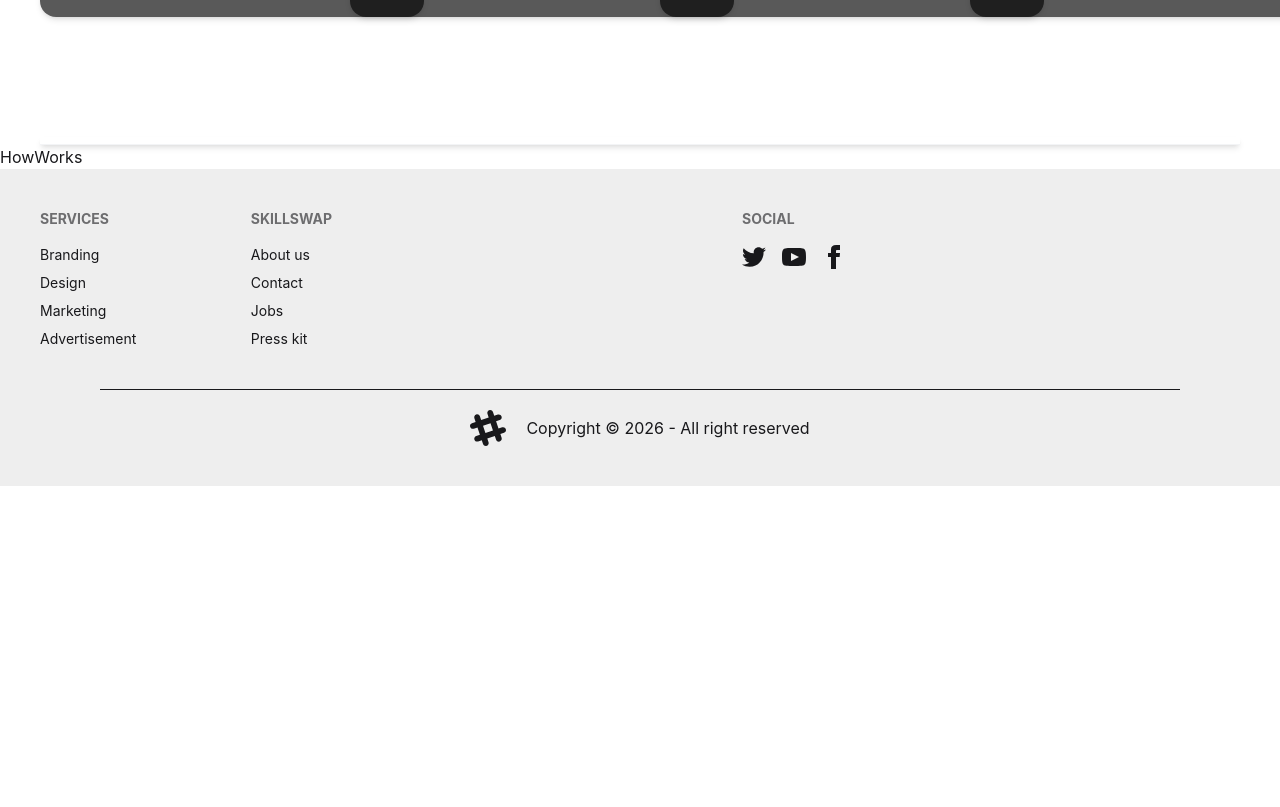
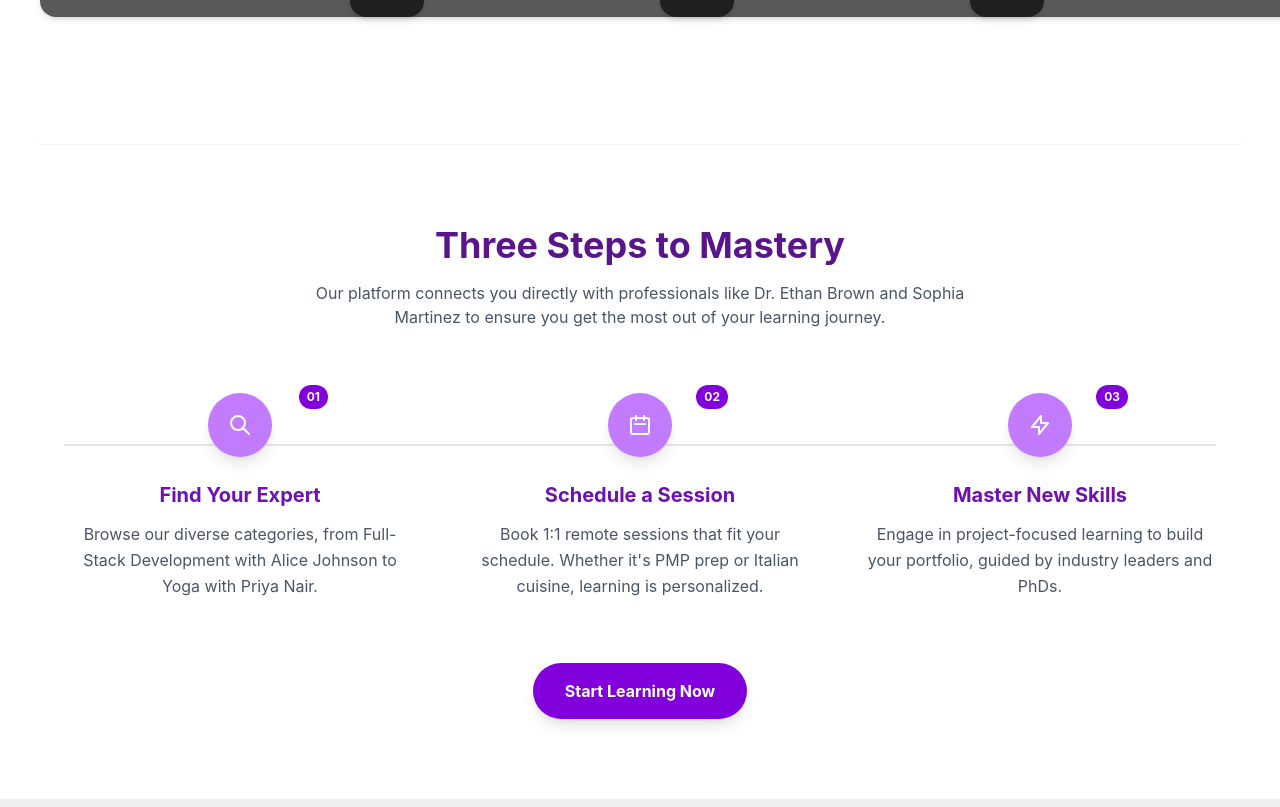
Before and after one commit to Dark-asteric/skill-swap-platform, a React (Vite) app: page / in a window 1280 px wide. Shown: the part 2253-3060 px from the top of the page. Before the commit the page ends 2739 px from the top, so only its background shows below. Built offline with nearby package versions, Linux system fonts and the light colour scheme.

Commit message:
added how it works section

```diff
--- a/src/components/AboutUs.jsx
+++ b/src/components/AboutUs.jsx
@@ -1,6 +1,12 @@
-import { useEffect, useState } from "react";
+import { useEffect, useState } from 'react';
 
 const AboutUs = () => {
+    const stats = [
+        { label: 'Diverse Categories', value: 'Technology, Design, Arts & More' },
+        { label: 'Expert Mentors', value: 'Industry Leaders & PhDs' },
+        { label: 'Learning Format', value: '1:1 Remote Sessions' },
+        { label: 'Project Focused', value: 'Real-world Portfolio Building' },
+    ];
     const [loading, setLoading] = useState(true);
 
     useEffect(() => {
@@ -14,12 +20,88 @@ const AboutUs = () => {
         </div>
     );
     return (
-        <>
-            <div className="mt-20 px-10">
-                about us
+        <section className="bg-white py-16 px-10 font-sans text-gray-800 mt-10">
+            <div className="max-w-7xl mx-auto">
+                <div className="text-center mb-16">
+                    <h2 className="text-sm font-bold text-purple-400 uppercase tracking-widest mb-3">
+                        Our Mission
+                    </h2>
+                    <h1 className="text-4xl md:text-5xl font-extrabold text-purple-800 mb-6">
+                        Empowering Careers Through Expert Mentorship
+                    </h1>
+                    <p className="text-lg text-gray-600 max-w-3xl mx-auto leading-relaxed">
+                        We bridge the gap between ambition and mastery. Our platform hosts top-tier providers like
+                        <span className="font-semibold text-purple-950"> Dr. Ethan Brown</span> (Data Science) and
+                        <span className="font-semibold text-purple-950"> Sophia Martinez</span> (UI/UX Design) to provide
+                        personalized, 1:1 coaching that goes beyond traditional video courses.
+                    </p>
+                </div>
+                <div className="grid grid-cols-1 md:grid-cols-2 gap-12 items-center mb-20">
+                    <div className="space-y-6">
+                        <h3 className="text-3xl font-bold text-purple-900">Why Learn With Us?</h3>
+                        <ul className="space-y-4">
+                            <li className="flex gap-4">
+                                <div className="flex-shrink-0 w-6 h-6 rounded-full bg-purple-400 flex items-center justify-center">
+                                    <svg className="w-4 h-4 text-[#04342C]" fill="none" viewBox="0 0 24 24" stroke="currentColor">
+                                        <path strokeLinecap="round" strokeLinejoin="round" strokeWidth={3} d="M5 13l4 4L19 7" />
+                                    </svg>
+                                </div>
+                                <p className="text-gray-700">
+                                    <span className="font-bold">Industry-Standard Tools:</span> Master Figma, Adobe Creative Suite,
+                                    and AWS Cloud architecture under professional guidance.
+                                </p>
+                            </li>
+                            <li className="flex gap-4">
+                                <div className="flex-shrink-0 w-6 h-6 rounded-full bg-purple-400 flex items-center justify-center">
+                                    <svg className="w-4 h-4 text-[#04342C]" fill="none" viewBox="0 0 24 24" stroke="currentColor">
+                                        <path strokeLinecap="round" strokeLinejoin="round" strokeWidth={3} d="M5 13l4 4L19 7" />
+                                    </svg>
+                                </div>
+                                <p className="text-gray-700">
+                                    <span className="font-bold">Global Perspective:</span> Learn Italian Cuisine from native chefs
+                                    or Spanish for Travelers through immersive, conversation-first methods.
+                                </p>
+                            </li>
+                            <li className="flex gap-4">
+                                <div className="flex-shrink-0 w-6 h-6 rounded-full bg-purple-400 flex items-center justify-center">
+                                    <svg className="w-4 h-4 text-[#04342C]" fill="none" viewBox="0 0 24 24" stroke="currentColor">
+                                        <path strokeLinecap="round" strokeLinejoin="round" strokeWidth={3} d="M5 13l4 4L19 7" />
+                                    </svg>
+                                </div>
+                                <p className="text-gray-700">
+                                    <span className="font-bold">Holistic Growth:</span> We support technical skills alongside
+                                    Mental Health First Aid and Personal Finance coaching.
+                                </p>
+                            </li>
+                        </ul>
+                    </div>
+
+                    <div className="relative">
+                        <img
+                            src="https://images.unsplash.com/photo-1593720213428-28a5b9e94613?w=800"
+                            alt="Full Stack Development Session"
+                            className="rounded-2xl shadow-2xl z-10 relative"
+                        />
+
+                    </div>
+                </div>
+                <div className="grid grid-cols-1 sm:grid-cols-2 lg:grid-cols-4 gap-8 bg-purple-900 rounded-3xl p-10 text-center shadow-xl">
+                    {stats.map((stat, index) => (
+                        <div key={index} className="space-y-2 border-r last:border-r-0 border-[#5DCAA5]/30 px-4">
+                            <div className="text-2xl font-bold text-purple-300">{stat.value}</div>
+                            <div className="text-[#E1F5EE] text-sm uppercase tracking-wider">{stat.label}</div>
+                        </div>
+                    ))}
+                </div>
+
+                {/* Closing Quote */}
+                <div className="mt-20 text-center italic text-gray-500 max-w-2xl mx-auto">
+                    "Our mission is to help people turn raw data into meaningful insights, captured
+                    moments into art, and business ideas into revenue-generating ventures."
+                </div>
             </div>
-        </>
-    )
-}
+        </section>
+    );
+};
 
-export default AboutUs
+export default AboutUs;
--- a/src/components/HowWorks.jsx
+++ b/src/components/HowWorks.jsx
@@ -1,9 +1,83 @@
-import React from 'react'
+import React from 'react';
 
 const HowWorks = () => {
-  return (
-    <div>HowWorks</div>
-  )
-}
+    const steps = [
+        {
+            id: 1,
+            title: "Find Your Expert",
+            description: "Browse our diverse categories, from Full-Stack Development with Alice Johnson to Yoga with Priya Nair.",
+            icon: (
+                <svg className="w-6 h-6" fill="none" viewBox="0 0 24 24" stroke="currentColor">
+                    <path strokeLinecap="round" strokeLinejoin="round" strokeWidth={2} d="M21 21l-6-6m2-5a7 7 0 11-14 0 7 7 0 0114 0z" />
+                </svg>
+            )
+        },
+        {
+            id: 2,
+            title: "Schedule a Session",
+            description: "Book 1:1 remote sessions that fit your schedule. Whether it's PMP prep or Italian cuisine, learning is personalized.",
+            icon: (
+                <svg className="w-6 h-6" fill="none" viewBox="0 0 24 24" stroke="currentColor">
+                    <path strokeLinecap="round" strokeLinejoin="round" strokeWidth={2} d="M8 7V3m8 4V3m-9 8h10M5 21h14a2 2 0 002-2V7a2 2 0 00-2-2H5a2 2 0 00-2 2v12a2 2 0 002 2z" />
+                </svg>
+            )
+        },
+        {
+            id: 3,
+            title: "Master New Skills",
+            description: "Engage in project-focused learning to build your portfolio, guided by industry leaders and PhDs.",
+            icon: (
+                <svg className="w-6 h-6" fill="none" viewBox="0 0 24 24" stroke="currentColor">
+                    <path strokeLinecap="round" strokeLinejoin="round" strokeWidth={2} d="M13 10V3L4 14h7v7l9-11h-7z" />
+                </svg>
+            )
+        }
+    ];
 
-export default HowWorks
+    return (
+        <section className="bg-white py-20 px-6">
+            <div className="max-w-6xl mx-auto">
+                <div className="text-center mb-16">
+                    <h2 className="text-3xl md:text-4xl font-bold text-purple-900 mb-4">
+                        Three Steps to Mastery
+                    </h2>
+                    <p className="text-gray-600 max-w-2xl mx-auto">
+                        Our platform connects you directly with professionals like Dr. Ethan Brown and Sophia Martinez
+                        to ensure you get the most out of your learning journey.
+                    </p>
+                </div>
+                <div className="grid grid-cols-1 md:grid-cols-3 gap-12 relative">
+                    <div className="hidden md:block absolute top-1/4 left-0 w-full h-0.5 bg-gray-200 -z-0"></div>
+
+                    {steps.map((step) => (
+                        <div key={step.id} className="relative z-10 flex flex-col items-center text-center group">
+                            {/* Icon Circle */}
+                            <div className="w-16 h-16 rounded-full bg-purple-400 text-white flex items-center justify-center mb-6 shadow-lg group-hover:scale-110 transition-transform duration-300">
+                                {step.icon}
+                            </div>
+
+                            {/* Step Number Badge */}
+                            <span className="absolute -top-2 -right-2 md:right-1/4 bg-purple-700 text-white text-xs font-bold px-2 py-1 rounded-full">
+                                0{step.id}
+                            </span>
+
+                            <h3 className="text-xl font-bold text-purple-800 mb-3">
+                                {step.title}
+                            </h3>
+                            <p className="text-gray-600 leading-relaxed">
+                                {step.description}
+                            </p>
+                        </div>
+                    ))}
+                </div>
+                <div className="mt-16 text-center">
+                    <button className="bg-purple-700 hover:bg-purple-900 text-white font-bold py-4 px-8 rounded-full transition-colors shadow-lg">
+                        Start Learning Now
+                    </button>
+                </div>
+            </div>
+        </section>
+    );
+};
+
+export default HowWorks;
```
